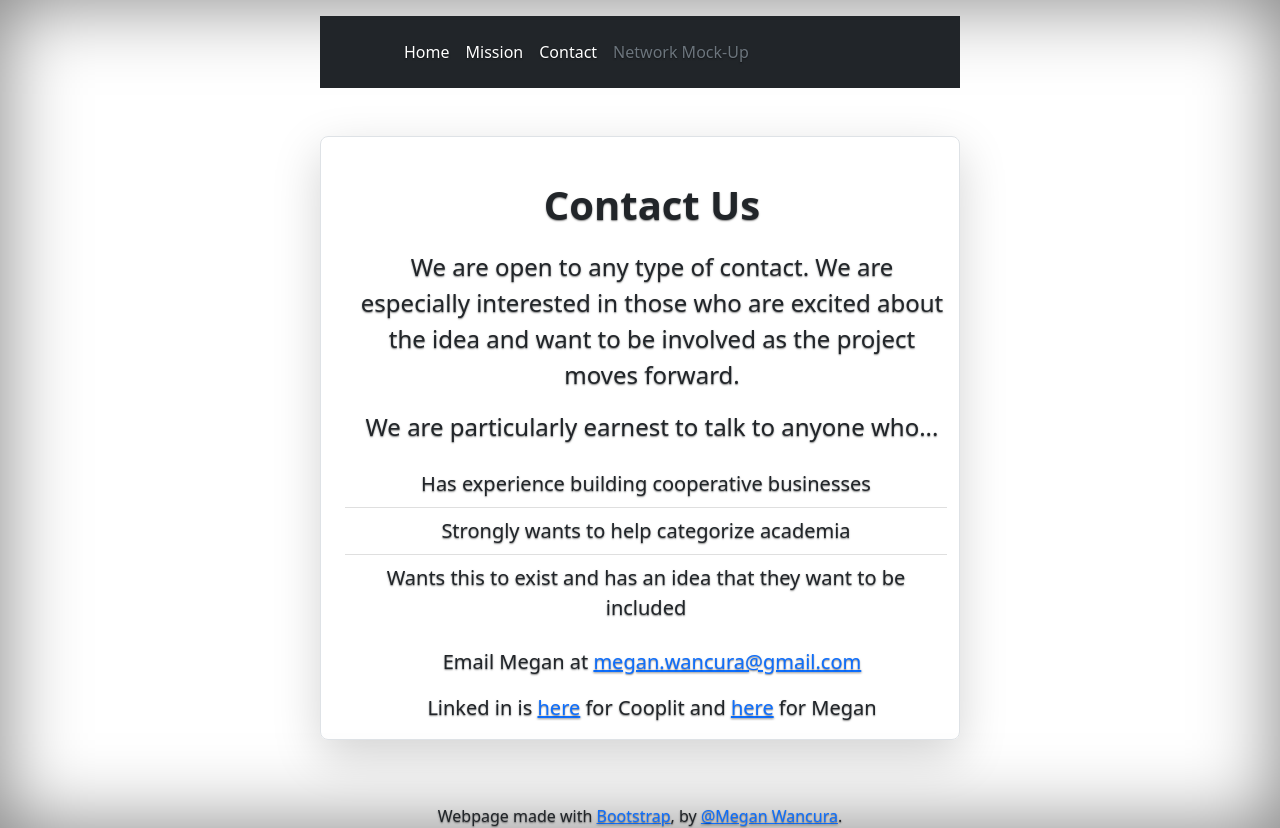
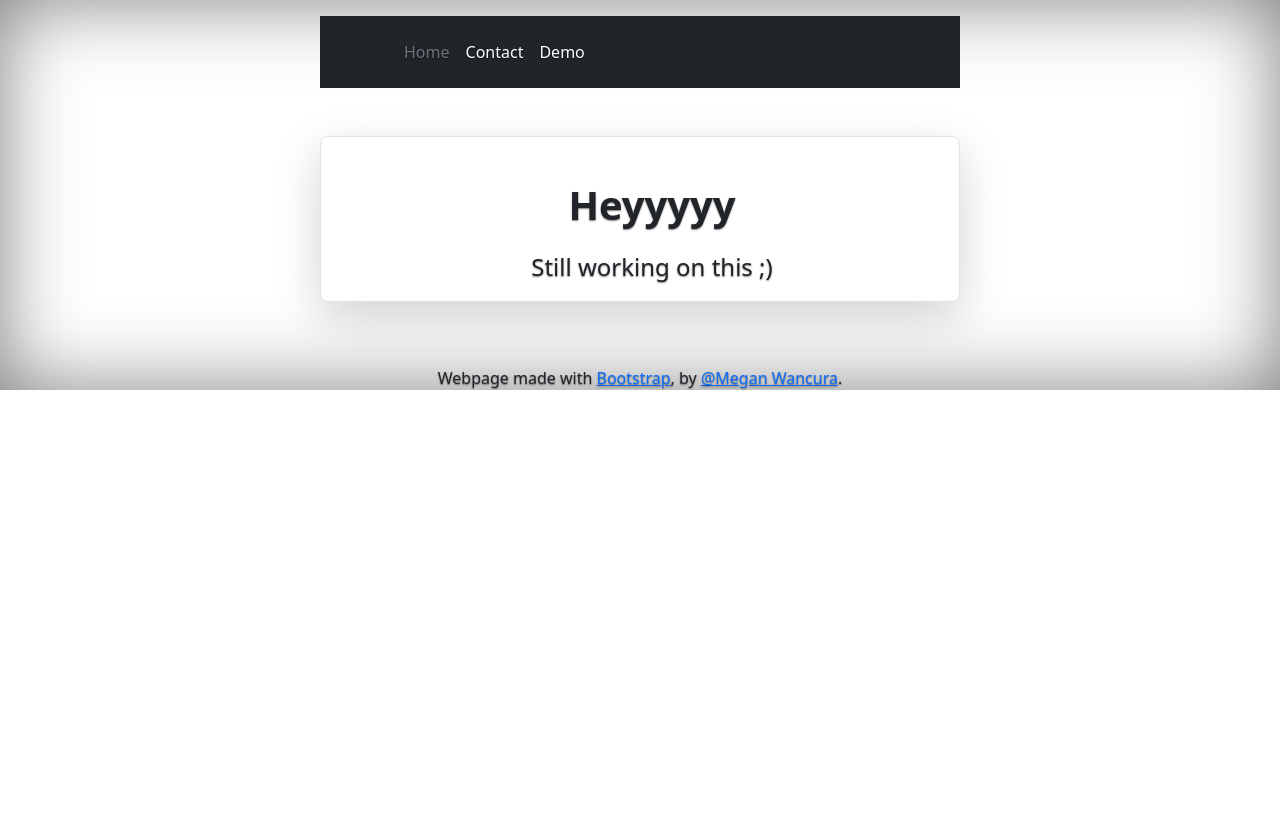
Before and after one commit to meg-wancura/cooplit, a Flask app: template templates/mock.html in a window 1280 px wide. After the commit the page ends 390 px from the top, so only its background shows below. Run offline with Flask 2, Linux system fonts and the light colour scheme; the template is opened without the code that fills it, so the values that code supplies are empty.

Commit message:
small changes

```diff
--- a/templates/mock.html
+++ b/templates/mock.html
@@ -22,12 +22,10 @@
 					</a>
 
 					<ul class="nav col-12 col-lg-auto me-lg-auto mb-2 justify-content-center mb-md-0">
-						<li><a href="/templates" class="nav-link px-2 text-white">Home</a></li>
-						<li><a href="../html/about.html" class="nav-link px-2 text-white">Mission</a></li>
-						<li><a href="../html/contact.html" class="nav-link px-2 text-white">Contact</a></li>
-                        <li><a href="../html/mock.html" class="nav-link px-2 text-secondary">Network Mock-Up</a></li>
+						<li><a href="/" class="nav-link px-2 text-secondary">Home</a></li>
+						<li><a href="/contact.html" class="nav-link px-2 text-white">Contact</a></li>
+						<li><a href="/mock.html" class="nav-link px-2 text-white">Demo</a></li>
 					</ul>
-
 
 	        	</div>
 			</div>
@@ -37,17 +35,8 @@
 
 			<div class="container my-5">
 				<div class="row p-4 pb-0 pe-lg-0 pt-lg-5 align-items-center rounded-3 border shadow-lg">
-					<h1 class="display-6 fw-bold lh-1">Contact Us</h1>
-					<p class="lead mt-3 fs-4">We are open to any type of contact. We are especially interested in those who are excited about the idea and want to be involved as the project moves forward.</p>
-					<p class="fs-4">We are particularly earnest to talk to anyone who...</p>
-					<ol class="list-group list-group-flush mb-3">
-						<li class="list-group-item fs-5">Has experience building cooperative businesses</li>
-						<li class="list-group-item fs-5">Strongly wants to help categorize academia</li>
-						<li class="list-group-item fs-5">Wants this to exist and has an idea that they want to be included</li>
-					</ol>
-					<p class="fs-5">Email Megan at <a href="#">megan.wancura@gmail.com</a></p>
-					<p class="fs-5">Linked in is <a href="https://www.linkedin.com/company/cooplit/">here</a> for Cooplit and <a href="https://www.linkedin.com/in/megan-wancura/">here</a> for Megan</p>
-
+					<h1 class="display-6 fw-bold lh-1">Heyyyyy</h1>
+					<p class="lead mt-3 fs-4">Still working on this ;)</p>
 				</div>
 			</div>
 	      </main>
```
Also changed, not shown: templates/contact.html (+3 -4 lines), templates/index.html (+11 -8 lines).
